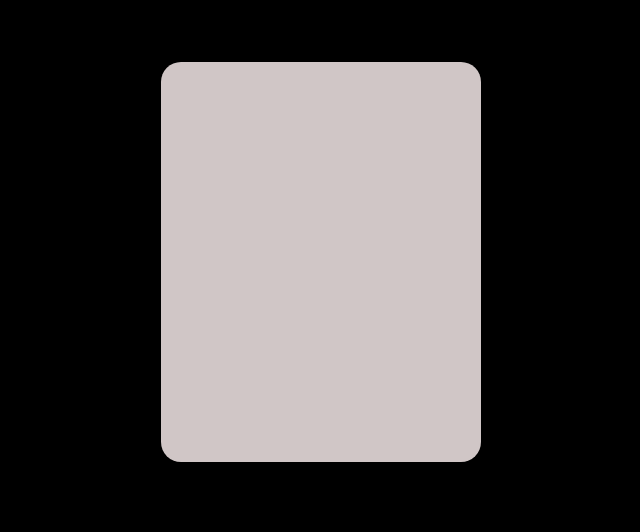
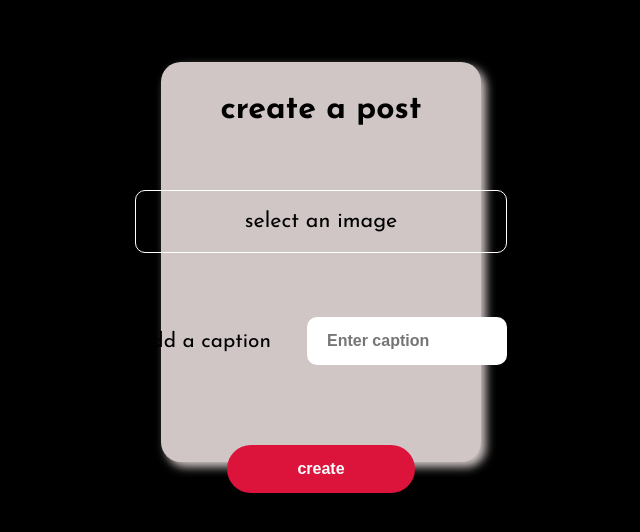
Before and after one commit to dhruval1907/insta-auth-mern, a React (Vite) app in the folder frontend/: page /createpost in a window 1280 px wide. Shown: the part 138-670 px from the top of the page, without its empty margins (319-959 px from the left). Built offline with nearby package versions, Linux system fonts and the light colour scheme; no server answers.

Commit message:
UI , Post , Like done

```diff
--- a/frontend/src/features/posts/hook/usePost.js
+++ b/frontend/src/features/posts/hook/usePost.js
@@ -1,5 +1,5 @@
-import { getFeed } from "../services/post.api";
-import { useContext } from "react";
+import { getFeed, createPost } from "../services/post.api";
+import { useContext, useEffect } from "react";
 import { PostContext } from "../post.context";
 
 export const usePost = () => {
@@ -22,5 +22,16 @@ export const usePost = () => {
         }
     };
 
-    return { loading, feed, post, handleGetFeed };
+    const handleCreatetpost = async (imageFile, caption) => {
+        setloading(true)
+        const data = await createPost(imageFile, caption)
+        setFeed([data.post, ...post])
+        setloading(false)
+    }
+
+    useEffect(() => {
+        handleGetFeed()
+    }, [])
+
+    return { loading, feed, post, handleGetFeed, handleCreatetpost };
 };
--- a/frontend/src/features/posts/pages/Createpost.jsx
+++ b/frontend/src/features/posts/pages/Createpost.jsx
@@ -1,11 +1,57 @@
 import React from 'react'
+import { useState, useRef } from "react";
 import "../shaders/create.scss"
+import { usePost } from "../hook/usePost";
+import { useNavigate } from "react-router-dom";
 
 const Createpost = () => {
+
+    const navigate = useNavigate()
+
+    const [caption, setcaption] = useState("")
+    const postImageFieldRef = useRef(null)
+
+    const { loading, handleCreatetpost } = usePost()
+
+    function handleSubmit(e) {
+        e.preventDefault()
+        const file = postImageFieldRef.current.files[0]
+
+        handleCreatetpost(file, caption)
+
+        navigate("/")
+    }
+
+    if (loading) {
+        return (
+            <main>
+                <h1>creating post.....</h1>
+            </main>
+        )
+    }
+
     return (
         <main>
             <div className="form">
-
+                <h1 >create a post</h1>
+                <form onSubmit={(e) => {
+                    handleSubmit(e)
+                }}>
+                    <div className='flex'>
+                        <label htmlFor="postimg" className='text1' id='createpostimg'>select an image</label>
+                        <input ref={postImageFieldRef} hidden type="file" name="" id="postimg" className='postimg' />
+                    </div> <br /> <br /> <br /> <br />
+                    <div className='flex'>
+                        <label htmlFor="" className='text'>add a caption</label>
+                        <input
+                            value={caption}
+                            onChange={(e) => {
+                                setcaption(e.target.value)
+                            }}
+                            type="text" name="" id="" className='textinp' placeholder='Enter caption' />
+                    </div> <br /> <br /> <br /> <br /> <br />
+                    <button>create</button>
+                </form>
             </div>
         </main>
     )
--- a/frontend/src/features/posts/services/post.api.js
+++ b/frontend/src/features/posts/services/post.api.js
@@ -9,3 +9,15 @@ export async function getFeed() {
   const response = await api.get("/api/post/feed");
   return response.data;
 }
+
+export async function createPost(imageFile, caption) {
+
+  const formData = new FormData()
+
+  formData.append("image", imageFile)
+  formData.append("caption", caption)
+
+  const response = await api.post("/api/post", formData)
+
+  return response.data
+}
--- a/frontend/src/features/posts/shaders/create.scss
+++ b/frontend/src/features/posts/shaders/create.scss
@@ -1,14 +1,79 @@
-main{
+main {
     height: 100%;
     width: 100%;
     background-color: black;
 
 
-    .form{
+    .form {
         height: 50vh;
         width: 25vw;
         background-color: rgb(208, 198, 198);
         border-radius: 20px;
+        padding: 2rem;
+        display: flex;
+        text-align: center;
+        flex-direction: column;
+        align-items: center;
+        gap: 2rem;
+        box-shadow: 5px 5px 10px rgb(208, 198, 198);
+        align-items: center;
+
+        h1 {
+            color: black;
+            margin-bottom: 2rem;
+        }
+
+        .text {
+            color: black;
+            font-size: 1.3rem;
+            width: 140px;
+        }
+
+        .text1 {
+            color: black;
+            padding: 20px 30px;
+            border-radius: 10px;
+            font-size: 1.35rem;
+            cursor: pointer;
+            width: 100%;
+            border: 1px solid white;
+        }
+
+        .postimg {
+            padding: 1rem;
+            font-size: 1.4rem;
+            font-weight: 900;
+            color: black;
+        }
+
+        .textinp {
+            padding: 15px 20px;
+            width: 200px;
+            font-size: 1rem;
+            font-weight: 900;
+            outline: none;
+            border: none;
+            border-radius: 10px;
+        }
+
+        .flex {
+            display: flex;
+            align-items: center;
+            gap: 2rem;
+            text-align: center;
+        }
+
+        button {
+            padding: 15px 70px;
+            background-color: crimson;
+            border-radius: 50px;
+            font-size: 1rem;
+            color: white;
+            border: none;
+            outline: none;
+            font-weight: 900;
+        }
+
     }
 
 }
```
Also changed, not shown: 1 other file (tests, documents, lock files or other folders).
